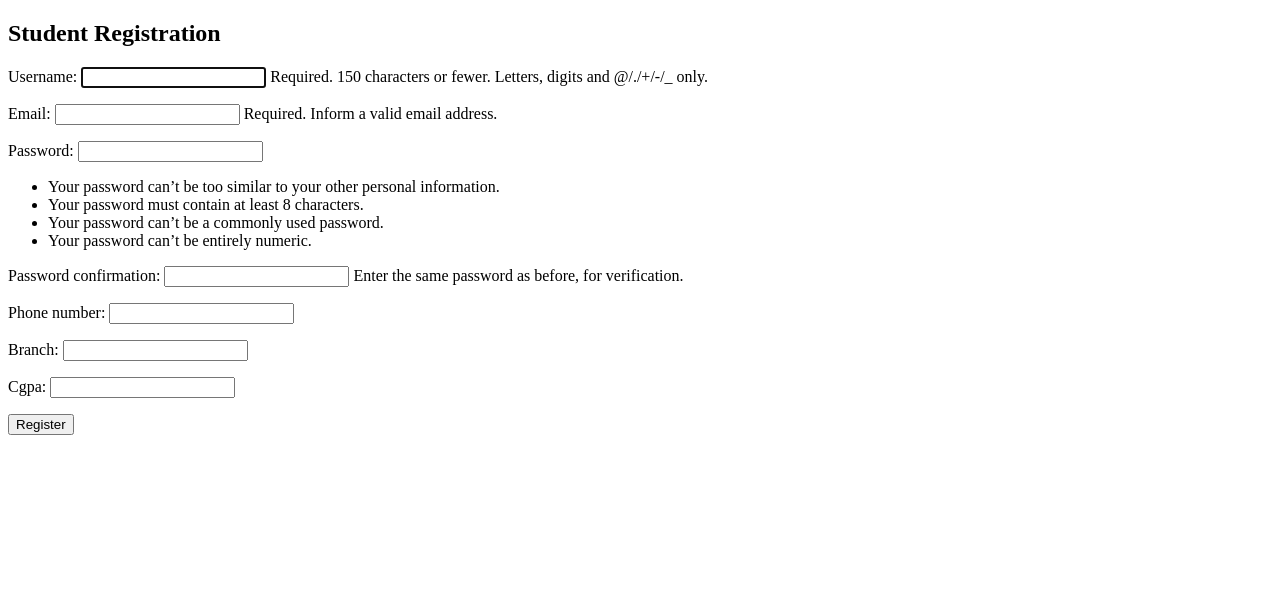
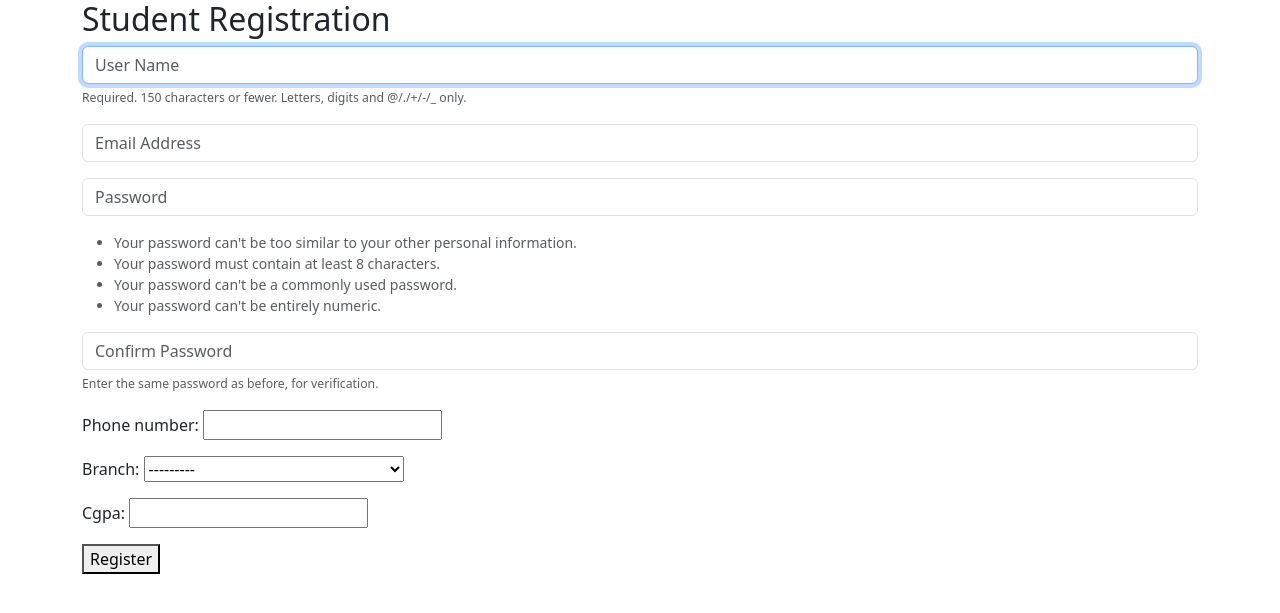
Before and after one commit to PrajnaV/placement-management-system, a Django app: page /stu_register/ in a window 1280 px wide. Shown: the top 613 px of the page. Run offline with Django 5.2, Linux system fonts and the light colour scheme.

Commit message:
Updated Student model

```diff
--- a/placement/forms.py
+++ b/placement/forms.py
@@ -4,11 +4,30 @@ from django.contrib.auth.models import User
 from .models import StudentProfile, CompanyProfile
 
 class UserForm(UserCreationForm):
-    email = forms.EmailField(max_length=254, required=True, help_text='Required. Inform a valid email address.')
+    email = forms.EmailField(label="", widget=forms.TextInput(attrs={'class':'form-control', 'placeholder':'Email Address'}))
 
     class Meta:
         model = User
         fields = ('username', 'email', 'password1', 'password2')
+
+
+    def __init__(self, *args, **kwargs):
+        super(UserForm, self).__init__(*args, **kwargs)
+
+        self.fields['username'].widget.attrs['class'] = 'form-control'
+        self.fields['username'].widget.attrs['placeholder'] = 'User Name'
+        self.fields['username'].label = ''
+        self.fields['username'].help_text = '<span class="form-text text-muted"><small>Required. 150 characters or fewer. Letters, digits and @/./+/-/_ only.</small></span>'
+
+        self.fields['password1'].widget.attrs['class'] = 'form-control'
+        self.fields['password1'].widget.attrs['placeholder'] = 'Password'
+        self.fields['password1'].label = ''
+        self.fields['password1'].help_text = '<ul class="form-text text-muted small"><li>Your password can\'t be too similar to your other personal information.</li><li>Your password must contain at least 8 characters.</li><li>Your password can\'t be a commonly used password.</li><li>Your password can\'t be entirely numeric.</li></ul>'
+
+        self.fields['password2'].widget.attrs['class'] = 'form-control'
+        self.fields['password2'].widget.attrs['placeholder'] = 'Confirm Password'
+        self.fields['password2'].label = ''
+        self.fields['password2'].help_text = '<span class="form-text text-muted"><small>Enter the same password as before, for verification.</small></span>'
 
 class StudentProfileForm(forms.ModelForm):
     class Meta:
--- a/placement/models.py
+++ b/placement/models.py
@@ -2,10 +2,33 @@ from django.db import models
 from django.contrib.auth.models import User
 
 class StudentProfile(models.Model):
+    branch_choices = (
+        ('it', 'Information technology'),
+        ('me', 'Mechanical'),
+        ('cv', 'Civil'),
+        ('eee', 'Electronics and Electrical'),
+        ('ece', 'Electronics and Communication'),
+        ('ch', 'Chemical'),
+        ('cse', 'Computer Science'),
+    )
+    gender = (
+        ('male', 'male'),
+        ('female', 'female'),
+        ('others','others'))
+    degree_options = (
+        ('btech','B.Tech'),
+        ('mtech','M.Tech'),
+    )
     user = models.OneToOneField(User, on_delete=models.CASCADE)
+    email = models.EmailField()
     phone_number = models.CharField(max_length=10)
-    branch = models.CharField(max_length=100)
+    branch = models.CharField(blank=False, choices=branch_choices)
+    gender=models.CharField(blank=False, choices=gender,max_length=10)
     cgpa = models.FloatField()
+    degree = models.CharField(blank=False,choices=degree_options)
+    skills = models.TextField(blank=True)
+    bio = models.TextField(blank=True)
+    profileimg = models.ImageField(upload_to='images',default='blank_user.png')
 
     def __str__(self):
         return self.user.username
--- a/placement/templates/studentregister.html
+++ b/placement/templates/studentregister.html
@@ -1,10 +1,6 @@
-<!DOCTYPE html>
-<html lang="en">
-<head>
-    <meta charset="UTF-8">
-    <title>Student Registration</title>
-</head>
-<body>
+{% extends 'basic.html' %}
+{% block body %}
+<div class="container">
     <h2>Student Registration</h2>
     <form method="post">
         {% csrf_token %}
@@ -24,5 +20,5 @@
         {{ profile_form.as_p }}
         <button type="submit">Register</button>
     </form>
-</body>
-</html>
+</div>
+{% endblock %}
--- a/placement/views.py
+++ b/placement/views.py
@@ -46,6 +46,7 @@ def stu_register(request):
             user = user_form.save()
             profile = profile_form.save(commit=False)
             profile.user = user
+            profile.email = user.email
             profile.save()
             login(request, user)
             return redirect('index')
```
